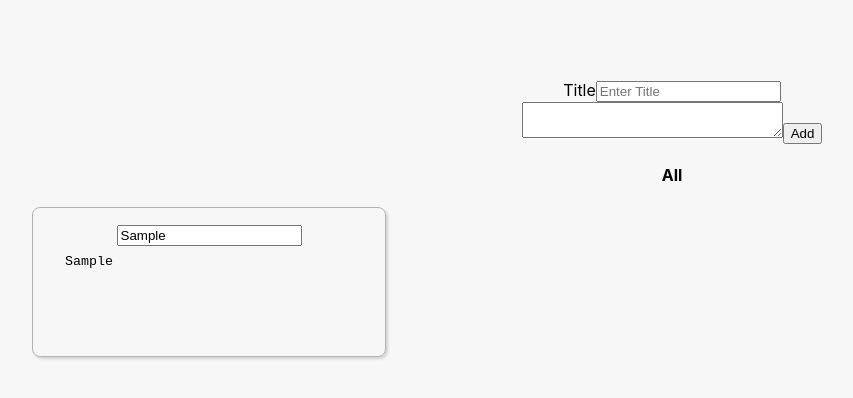
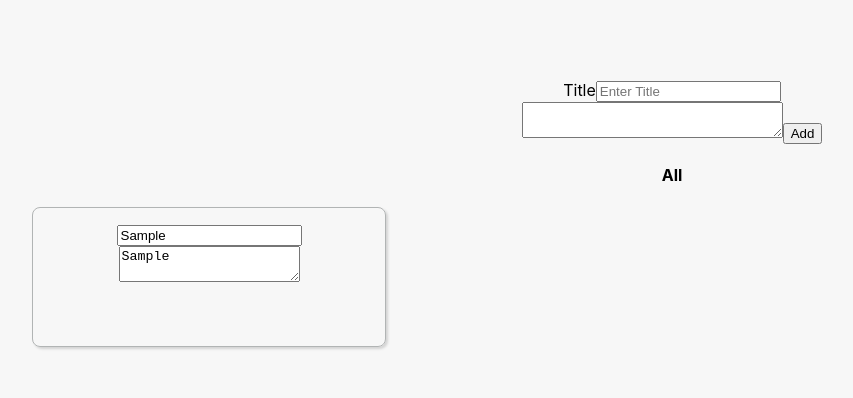
Before and after one commit to arp99/Keepify, a React (Create React App) app in the folder keepify/: page / in a window 1280 px wide. Both pictures are taken after typing "Sample", "Sample" into the empty fields and a click on the button "Add". Shown: the top 398 px of the page, without its empty margins (48-901 px from the left). Built offline with nearby package versions, Linux system fonts and the light colour scheme.

Commit message:
Fix: Pinned items value not showing
Fixed bug of pinned item not showing values

```diff
--- a/keepify/src/App.js
+++ b/keepify/src/App.js
@@ -6,7 +6,6 @@ function App() {
   const [todoItems , setTodoItems] = useState([])
   const [pinnedTodos , setPinnedTodos] = useState([])
 
-  console.log("Pineed-todos inside app: " , pinnedTodos)
   return (
     <div className="App">
       <TodoInput items ={todoItems} setItems={setTodoItems}/>
@@ -14,9 +13,8 @@ function App() {
           items={todoItems}
           setItems={setTodoItems}
           pinnedTodos={pinnedTodos}
-          setPinned={setPinnedTodos}
+          setPinnedTodos={setPinnedTodos}
       />
-      {/* <TodoItem  items ={todoItems} setItems={setTodoItems}/> */}
     </div>
   );
 }
--- a/keepify/src/components/Display.js
+++ b/keepify/src/components/Display.js
@@ -1,45 +1,55 @@
 import TodoItem from './TodoItem'
 
-export default function Display({items , setItems , pinnedTodos , setPinned}){
-    const AllTodos = items.map(({id , title , txtValue})=>{
-                        // if(pinned === false)
+export default function Display({items , setItems , pinnedTodos , setPinnedTodos}){
+
+    const Alltodos = () =>{
         return(
-                            <TodoItem
+            <div className="all_todo_container">
+                <h4>{items.length>0?'All':''}</h4>
+                {
+                    items.map(({id , title , txtValue, edited})=>{
+                        return <TodoItem
                                     title={title}
                                     txtValue={txtValue}
                                     id={id}
-                                key={id}
                                     setItems={setItems}
                                     items={items}
-                                setPinnedTodos={setPinned}
+                                    setPinnedTodos={setPinnedTodos}
                                     pinnedTodos={pinnedTodos}
+                                    key={id+edited}
                                 />
+                    })
+                }
+            </div>
         )
-                        });
-    // console.log("pinnedTodos props inside display: ", pinnedTodos)
-    const PinnedTodos = pinnedTodos.map(({id , title , txtValue })=>{
+    }
+
+    const PinnedTodos = () =>{
         return(
-                                <TodoItem
+            <div className="pinned_todo_container">
+                <h4>{pinnedTodos.length>0?'Pinned':''}</h4>
+                {
+                    pinnedTodos.map(({id , title , txtValue, edited})=>{
+                        return <TodoItem
                                     title={title}
                                     txtValue={txtValue}
                                     id={id}
-                                    key={id}
                                     setItems={setItems}
                                     items={items}
-                                    setPinnedTodos={setPinned}
+                                    setPinnedTodos={setPinnedTodos}
                                     pinnedTodos={pinnedTodos}
+                                    key={id+edited}
                                 />
+                    })
+                }
+            </div>
         )
-                        })
+    }
 
-    // console.log("pinned-todos inside display: " , PinnedTodos)
-    // console.log("All-todos inside display: " , AllTodos)
     return(
         <>
-            {<h4>{PinnedTodos.length>0?"Pinned":""}</h4>}
-            {PinnedTodos.length>0? PinnedTodos:''}
-            <h4>{AllTodos.length>0?"All":''}</h4>
-            {AllTodos}
+            <PinnedTodos />
+            <Alltodos />
         </>
     )
 }
--- a/keepify/src/components/TodoItem.js
+++ b/keepify/src/components/TodoItem.js
@@ -5,28 +5,24 @@ import tag from '../assets/tag.png'
 
 import {useState} from 'react'
 
-export default function TodoItem({ title , txtValue , id , setItems , items , setPinnedTodos , pinnedTodos}){
+export default function TodoItem({ title , txtValue , id , setItems , items , setPinnedTodos , pinnedTodos }){
     const [txtvalue , setTxtValue] = useState(txtValue)
     const [titleValue , setTitleValue] = useState(title)
-    // const [pinned , setPinned ] = useState(false)
 
     const onChangeHandler = e =>{
-        const targetId = e.target.id , value = e.target.value;
-        if(targetId === 'titleInput')
+        const targetName = e.target.name , value = e.target.value;
+        if(targetName === 'titleInput')
             setTitleValue(value);
-        else if(targetId === 'todoInput')
+        else if(targetName === 'todoInput')
             setTxtValue(value);
     }
 
     const pinHandler = () => {
 
         const newItems = items.filter(item=> item.id!== id);
-        // console.log(newItems)
-        const newPinned = items.filter(item=> item.id === id);
-        console.log({...newPinned , pinned: true})
+        const newPinned = items.find(item=> item.id === id);
         setItems(newItems)
         setPinnedTodos([...pinnedTodos , {...newPinned , pinned: true}])
-        console.log("title inside todoItem: ",titleValue ,"txtvalue inside todoItem: ",txtvalue);
     }
 
     const onBlurHandler = () =>{
@@ -40,10 +36,11 @@ export default function TodoItem({ title , txtValue , id , setItems , items , se
         })
         setItems(newItems)
     }
+
     return(
         <div className="todoContainer" onBlur={onBlurHandler} key={id}>
-            <input type="text" name="" id="titleInput" value={titleValue} onChange={onChangeHandler} placeholder="Enter Title"/>
-            <textarea type="text" name="" id="todoInput" value={txtvalue} onChange={onChangeHandler}/>
+            <input type="text" name="titleInput" className="titleInput" value={titleValue} onChange={onChangeHandler} placeholder="Enter Title"/>
+            <textarea type="text" name="todoInput" className="todoInput" value={txtvalue} onChange={onChangeHandler}/>
             <div className="labels"></div>
             <div className="icons-group">
                 <button className="btn btn_pin"><img src={pin} alt="pin" className="icon" onClick={pinHandler}/></button>
```
Lines whose indentation alone changed are shown as unchanged.
